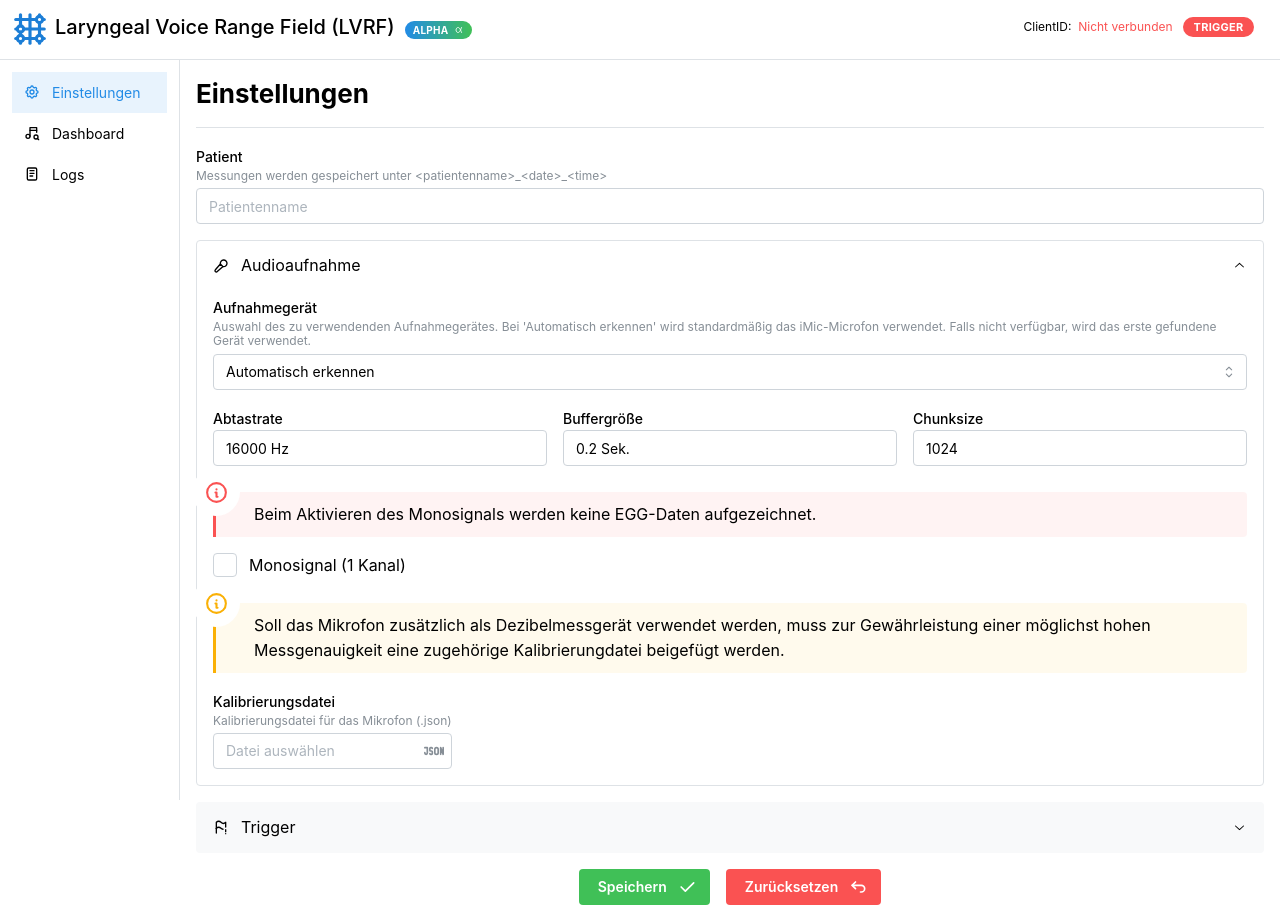
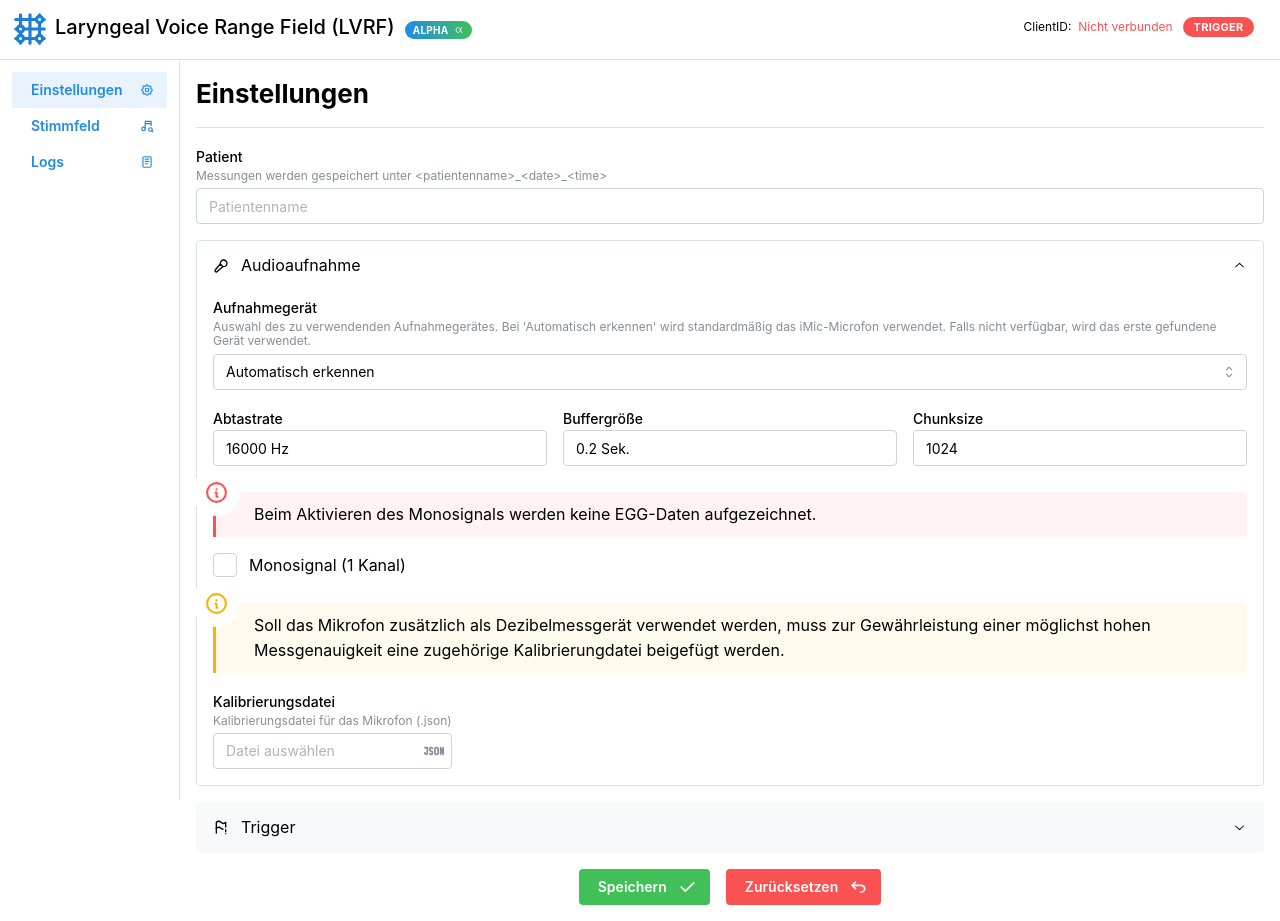
Before and after one commit to rosnFinite/audio-trigger-frontend, a React (Create React App) app: page /#/ in a window 1280 px wide. Built offline with nearby package versions, Linux system fonts and the light colour scheme; no server answers.

Commit message:
fixed routing with hashrouter

```diff
--- a/src/components/Layout/Layout.tsx
+++ b/src/components/Layout/Layout.tsx
@@ -12,6 +12,7 @@ import {
   LoadingOverlay,
   Text,
   Tooltip,
+  Button,
 } from "@mantine/core";
 import { useDisclosure } from "@mantine/hooks";
 import {
@@ -22,7 +23,7 @@ import {
   TbNotes,
 } from "react-icons/tb";
 import { useAppSelector } from "../../redux/hooks";
-import { useLocation } from "react-router-dom";
+import { Link, useLocation } from "react-router-dom";
 
 export default function Layout(props: { children: React.ReactNode }) {
   const { pathname } = useLocation();
@@ -110,24 +111,39 @@ export default function Layout(props: { children: React.ReactNode }) {
       </AppShell.Header>
 
       <AppShell.Navbar p="sm">
-        <NavLink
-          href="/"
-          label="Einstellungen"
-          leftSection={<TbSettings />}
-          active={pathname === "/"}
-        />
-        <NavLink
-          href="/dashboard"
-          label="Dashboard"
-          leftSection={<TbMusicSearch />}
-          active={pathname === "/dashboard"}
-        />
-        <NavLink
-          href="/logs"
-          label="Logs"
-          leftSection={<TbNotes />}
-          active={pathname === "/logs"}
-        />
+        <Link to="/" style={{ textDecoration: "none" }}>
+          <Button
+            radius="xs"
+            justify="space-between"
+            fullWidth
+            rightSection={<TbSettings />}
+            variant={pathname === "/" ? "light" : "transparent"}
+          >
+            Einstellungen
+          </Button>
+        </Link>
+        <Link to="/dashboard" style={{ textDecoration: "none" }}>
+          <Button
+            radius="xs"
+            justify="space-between"
+            fullWidth
+            rightSection={<TbMusicSearch />}
+            variant={pathname === "/dashboard" ? "light" : "transparent"}
+          >
+            Stimmfeld
+          </Button>
+        </Link>
+        <Link to="/logs" style={{ textDecoration: "none" }}>
+          <Button
+            radius="xs"
+            justify="space-between"
+            fullWidth
+            rightSection={<TbNotes />}
+            variant={pathname === "/logs" ? "light" : "transparent"}
+          >
+            Logs
+          </Button>
+        </Link>
       </AppShell.Navbar>
       <AppShell.Main pos="relative">
         {process.env.NODE_ENV === "development" ? (
```
